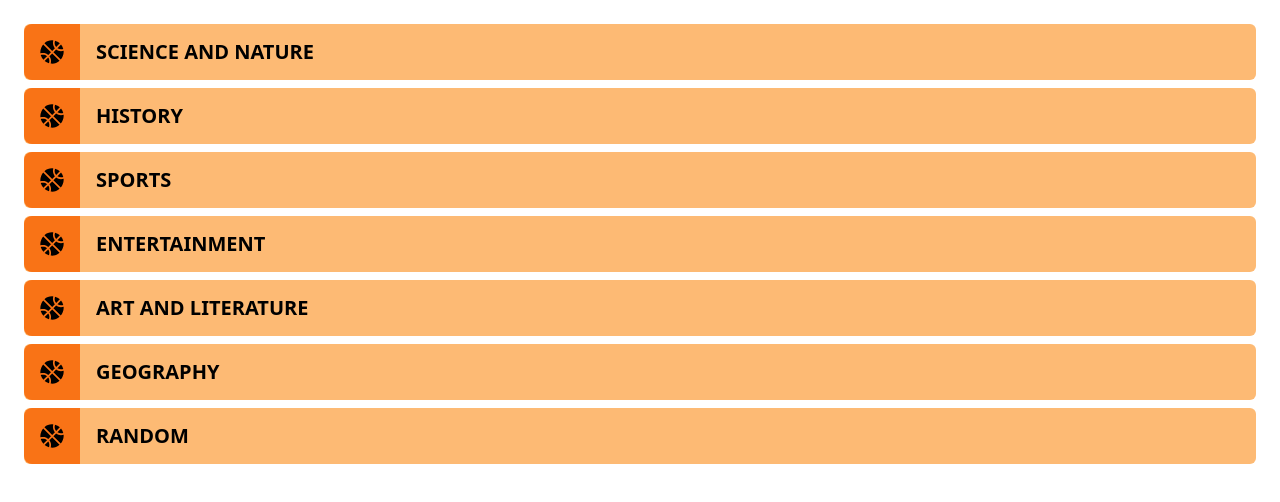
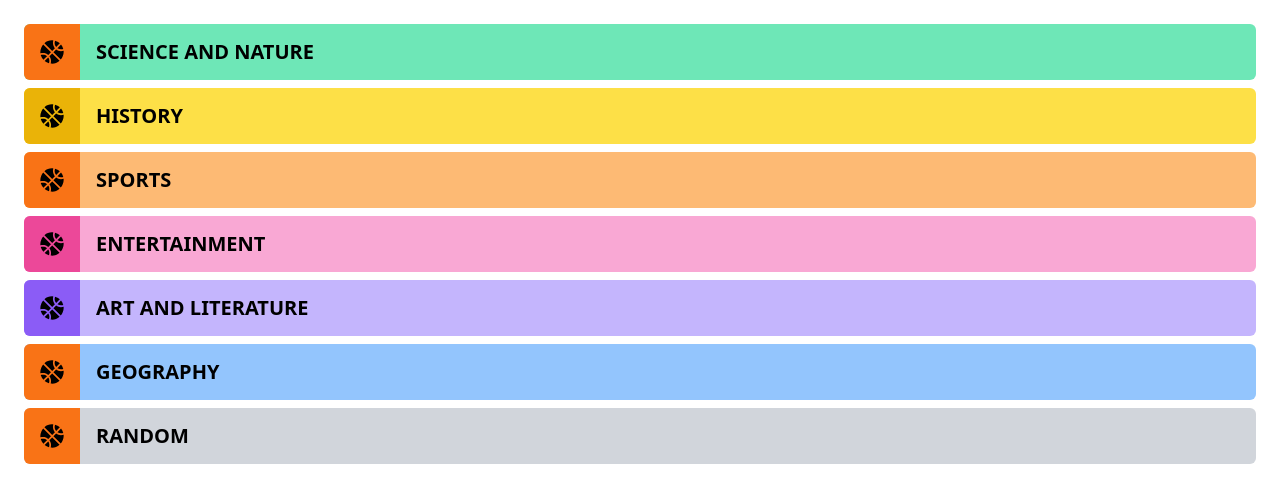
Before and after one commit to TrivialF5/eTrivial, a Vue app: page / in a window 1280 px wide. Shown: the top 502 px of the page. Built offline with nearby package versions, Linux system fonts and the light colour scheme.

Commit message:
dinamic classes in SelectCategory component

```diff
--- a/src/components/SelectCategory.vue
+++ b/src/components/SelectCategory.vue
@@ -1,6 +1,6 @@
 <template>
-  <div class="flex h-14 items-center gap-4 rounded-md bg-orange-300 text-xl font-bold overflow-hidden">
-    <div class="flex h-14 w-14 items-center justify-center rounded-l-lg bg-orange-500">
+  <div :class="mergeClassesBack">
+    <div :class="mergeClassesFront">
       <svg width="28" height="28" viewBox="0 0 24 24" fill="none" xmlns="http://www.w3.org/2000/svg">
         <path d="M2.34 14.63C2.94 14.41 3.56 14.3 4.22 14.3C5.56 14.3 6.73 14.72 7.73 15.56L4.59 18.7C3.53 17.5 2.78 16.13 2.34 14.63ZM15.56 9.8C17.53 11.27 19.66 11.63 21.94 10.88C21.97 11.09 22 11.47 22 12C22 13.03 21.75 14.18 21.28 15.45C20.81 16.71 20.23 17.73 19.55 18.5L13.22 12.19L15.56 9.8ZM8.77 16.64C9.83 18.17 10.05 19.84 9.42 21.66C8 21.25 6.73 20.61 5.67 19.73L8.77 16.64ZM12.19 13.22L18.5 19.55C16.33 21.45 13.78 22.25 10.88 21.94C11.09 21.28 11.2 20.56 11.2 19.78C11.2 19.16 11.06 18.43 10.78 17.6C10.5 16.77 10.17 16.09 9.8 15.56L12.19 13.22ZM8.81 14.5C7.88 13.67 6.8 13.15 5.58 12.91C4.36 12.68 3.19 12.75 2.06 13.13C2.03 12.91 2 12.53 2 12C2 10.97 2.25 9.82 2.72 8.55C3.19 7.29 3.77 6.27 4.45 5.5L11.11 12.19L8.81 14.5ZM15.56 7.73C14.22 6.08 13.91 4.28 14.63 2.34C15.25 2.5 15.96 2.8 16.76 3.26C17.55 3.71 18.2 4.16 18.7 4.59L15.56 7.73ZM21.66 9.38C21.06 9.59 20.44 9.7 19.78 9.7C18.69 9.7 17.64 9.38 16.64 8.72L19.73 5.67C20.61 6.77 21.25 8 21.66 9.38ZM12.19 11.11L5.5 4.45C7.67 2.55 10.22 1.75 13.13 2.06C12.91 2.72 12.8 3.44 12.8 4.22C12.8 4.94 12.96 5.75 13.29 6.66C13.62 7.56 14 8.28 14.5 8.81L12.19 11.11Z" fill="black" />
       </svg>
@@ -14,5 +14,43 @@ export default {
   props: {
     name: String,
   },
+  computed: {
+    classesBack() {
+      return this.name === 'science and nature'
+        ? 'bg-emerald-300'
+        : this.name === 'history'
+          ? 'bg-yellow-300'
+          : this.name === 'sports'
+            ? 'bg-orange-300'
+            : this.name === 'entertainment'
+              ? 'bg-pink-300'
+              : this.name === 'art and literature'
+                ? 'bg-violet-300'
+                : this.name === 'geography'
+                  ? 'bg-blue-300'
+                  : 'bg-gray-300'
+    },
+    classesFront() {
+      return this.name === 'science and nature'
+        ? 'bg-emerald-500'
+        : this.name === 'history'
+          ? 'bg-yellow-500'
+          : this.name === 'sports'
+            ? 'bg-orange-500'
+            : this.name === 'entertainment'
+              ? 'bg-pink-500'
+              : this.name === 'art and literature'
+                ? 'bg-violet-500'
+                : this.name === 'geography'
+                  ? 'bg-blue-500'
+                  : 'bg-gray-500'
+    },
+    mergeClassesBack() {
+      return `flex items-center gap-4 overflow-hidden text-xl font-bold rounded-md h-14 ${this.classesBack}`;
+    },
+    mergeClassesFront() {
+      return `flex items-center justify-center bg-orange-500 h-14 w-14 ${this.classesFront}`;
+    },
+  }
 }
 </script>
```
